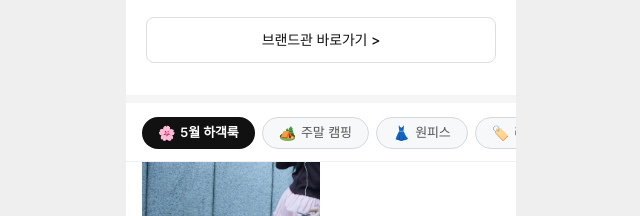
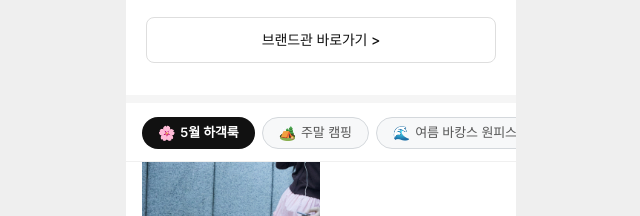
Before and after one commit to rabbit080525/test, a React (Vite) app: page / in a window 1280 px wide. Shown: the part 8980-9196 px from the top of the page, without its empty margins (319-959 px from the left). Built offline with nearby package versions, Linux system fonts and the light colour scheme.

Commit message:
Add TPO/style context to popular-search feed tab labels

```diff
--- a/src/InfiniteFeed.jsx
+++ b/src/InfiniteFeed.jsx
@@ -3,13 +3,13 @@ import { motion, AnimatePresence } from 'framer-motion';
 import { Heart } from 'lucide-react';
 
 const FEED_TABS = [
-  { id: '내 취향',       label: '내 취향',       emoji: '✨' },
-  { id: '5월 하객룩',   label: '5월 하객룩',   emoji: '🌸' },
-  { id: '주말 캠핑',    label: '주말 캠핑',    emoji: '🏕️' },
-  { id: '원피스',       label: '원피스',       emoji: '👗' },
-  { id: '리퍼브',       label: '리퍼브',       emoji: '🏷️' },
-  { id: '화이트스커트', label: '화이트스커트', emoji: '🤍' },
-  { id: '나이키운동화', label: '나이키운동화', emoji: '👟' },
+  { id: '내 취향',       label: '내 취향',              emoji: '✨' },
+  { id: '5월 하객룩',   label: '5월 하객룩',            emoji: '🌸' },
+  { id: '주말 캠핑',    label: '주말 캠핑',             emoji: '🏕️' },
+  { id: '원피스',       label: '여름 바캉스 원피스',    emoji: '🌊' },
+  { id: '리퍼브',       label: '슬기로운 리퍼브 픽',   emoji: '🏷️' },
+  { id: '화이트스커트', label: '봄 오피스 화이트스커트', emoji: '🤍' },
+  { id: '나이키운동화', label: '러닝 데이 나이키',      emoji: '👟' },
 ];
 
 const ALL_IMAGES = [
```
